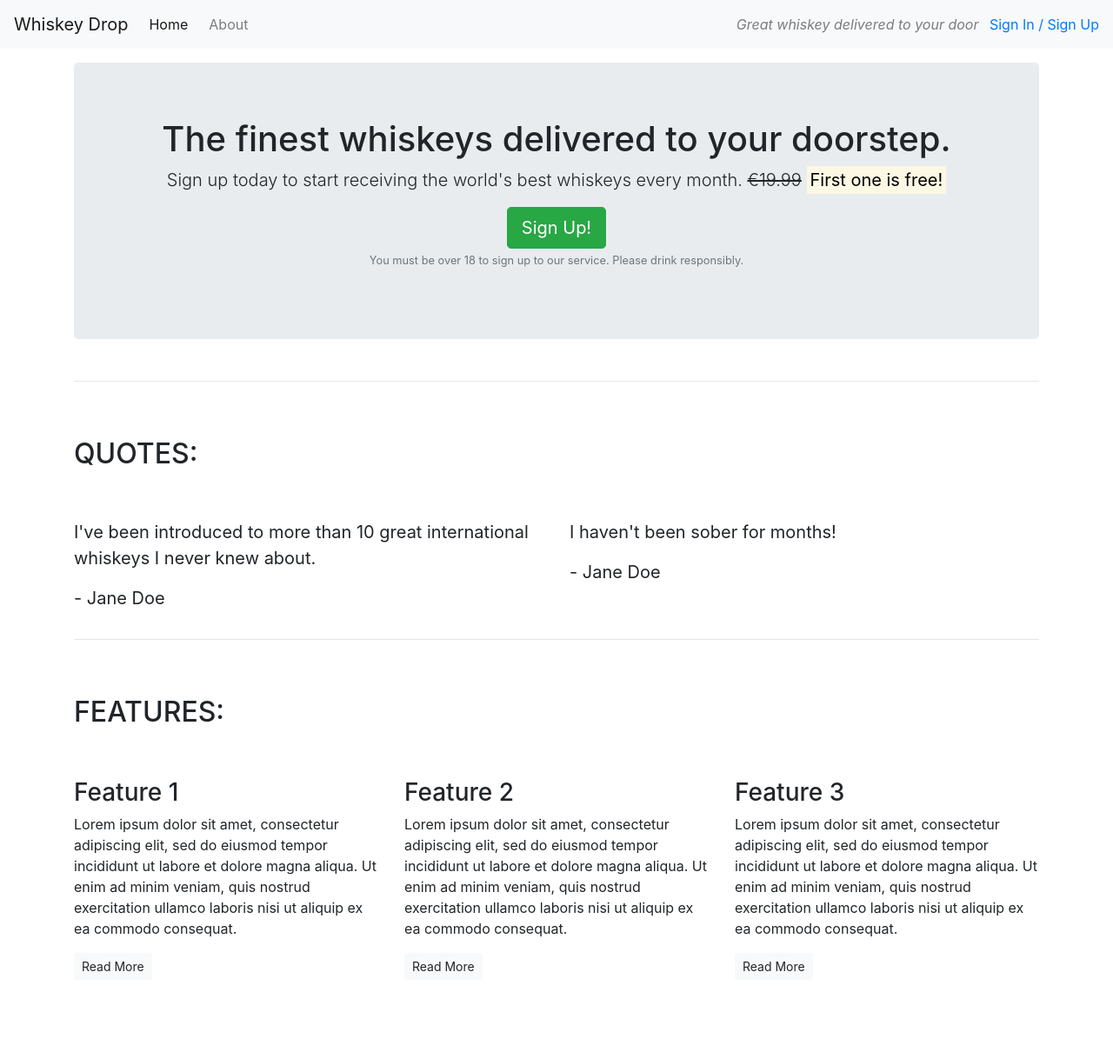
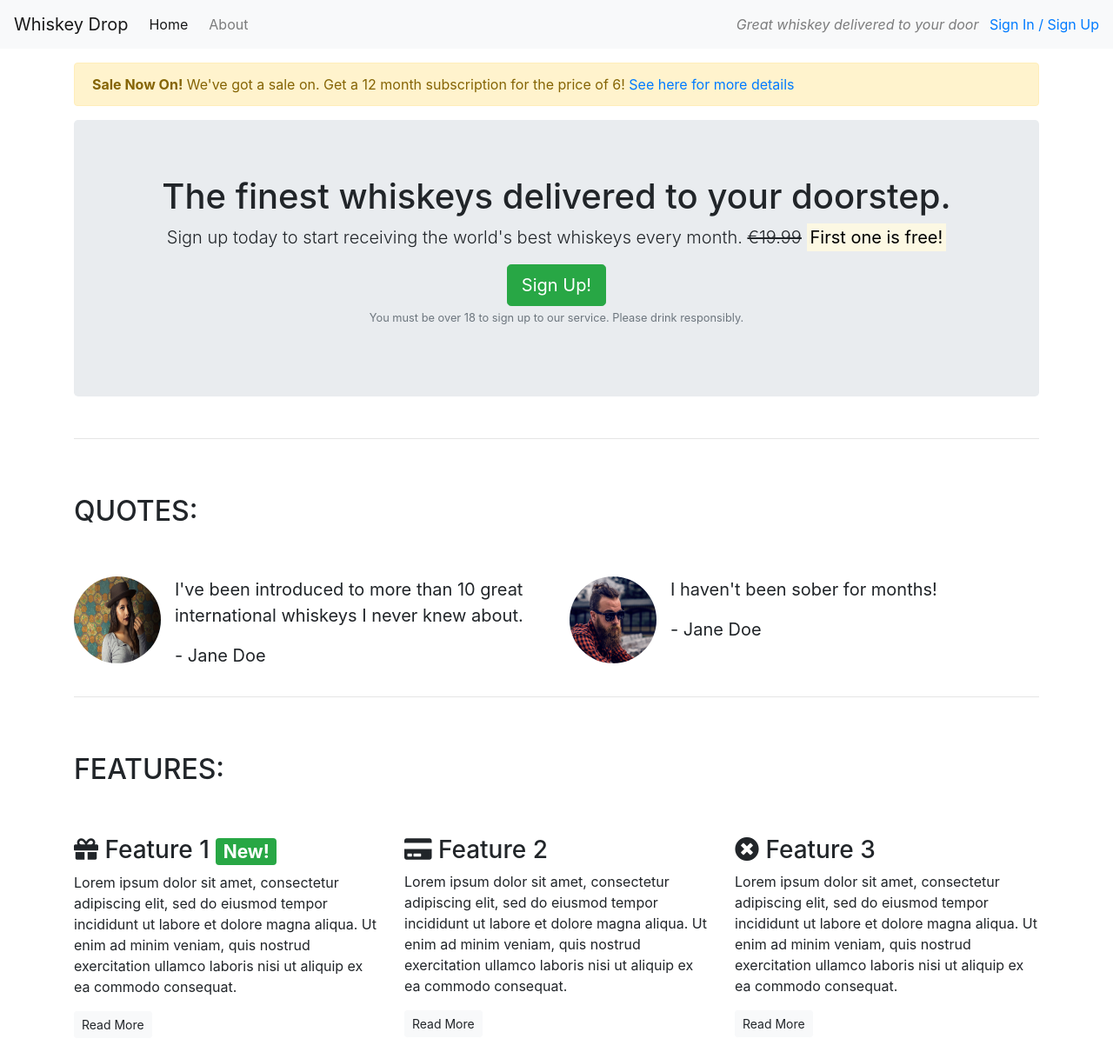
Before and after one commit to Sherrif-Isam/whiskey-drop, a plain HTML site: page index.html in a window 1280 px wide. Shown: the whole page at 87% size. Before the commit the page ends 1143 px from the top, so only its background shows below. Drawn offline with nearby package versions, Linux system fonts and the light colour scheme.

Commit message:
Add more styling and pictures

```diff
--- a/index.html
+++ b/index.html
@@ -5,6 +5,7 @@
     <meta name="viewport" content="width=device-width, initial-scale=1.0">
     <title>Whiskey Drop | Taste a new whiskey every month</title>
     <link rel="stylesheet" href="https://maxcdn.bootstrapcdn.com/bootstrap/4.1.3/css/bootstrap.min.css">
+    <link rel="stylesheet" href="https://use.fontawesome.com/releases/v5.6.1/css/all.css" integrity="sha384-gfdkjb5BdAXd+lj+gudLWI+BXq4IuLW5IT+brZEZsLFm++aCMlF1V92rMkPaX4PP" crossorigin="anonymous">
 </head>
 
 
@@ -28,6 +29,14 @@
     </nav>
 
     <article class="container mt-3">
+
+        <div class="row d-none d-sm-block">
+            <div class="col-12">
+                <div class="alert alert-warning">
+                    <strong>Sale Now On!</strong> We've got a sale on. Get a 12 month subscription for the price of 6! <a href="">See here for more details</a>
+                </div>
+            </div>
+        </div>
         <!-- Callout -->
         <div class="row">
             <div class="col-12">
@@ -57,16 +66,32 @@
 
             <div class="row">
                 <div class="col-12 col-md-6">
+
+                    <div class="media">
+                        <div class="d-none d-sm-block">
+                            <img src="images/girl-image.jpg" class="rounded-circle mr-3" height=100 width=100>
+                        </div>
+                        <div class="media-body">
                             <blockquote class="blockquote">
                                 <p>I've been introduced to more than 10 great international whiskeys I never knew about.</p>
                              <p>- Jane Doe</p>
                             </blockquote>
                         </div>
+                    </div>
+                </div>
                 <div class="col-12 col-md-6">
+
+                    <div class="media">
+                        <div class="d-none d-sm-block">
+                            <img src="images/guy-image.png" class="rounded-circle mr-3" height=100 width=100>
+                        </div>
+                        <div class="media-body">
                            <blockquote class="blockquote">
                                <p>I haven't been sober for months!</p>
                                <p>- Jane Doe</p>
                            </blockquote>
+                        </div>
+                    </div>
                 </div>
             </div>
         </section>
@@ -85,21 +110,21 @@
             <div class="row">
                 <div class="col-12 col-md-6 col-lg-4">
                     <div class="feature">
-                        <h3>Feature 1</h3>
+                        <h3> <i class="fas fa-gift d-none d-sm-inline"></i> Feature 1 <span class="badge badge-success">New!</span></h3>
                         <p>Lorem ipsum dolor sit amet, consectetur adipiscing elit, sed do eiusmod tempor incididunt ut labore et dolore magna aliqua. Ut enim ad minim veniam, quis nostrud exercitation ullamco laboris nisi ut aliquip ex ea commodo consequat.</p>
                         <p><a class="btn btn-sm btn-light" href="">Read More</a></p>
                     </div>
                 </div>
                 <div class="col-12 col-md-6 col-lg-4">
                     <div class="feature">
-                        <h3>Feature 2</h3>
+                        <h3> <i class="fas fa-credit-card d-none d-sm-inline"></i> Feature 2</h3>
                         <p>Lorem ipsum dolor sit amet, consectetur adipiscing elit, sed do eiusmod tempor incididunt ut labore et dolore magna aliqua. Ut enim ad minim veniam, quis nostrud exercitation ullamco laboris nisi ut aliquip ex ea commodo consequat.</p>
                         <p><a class="btn btn-sm btn-light" href="">Read More</a></p>
                     </div>
                 </div>
                 <div class="col-12 d-md-none d-lg-block col-lg-4">
                     <div class="feature">
-                        <h3>Feature 3</h3>
+                        <h3> <i class="fas fa-times-circle d-none d-sm-inline"></i> Feature 3</h3>
                         <p>Lorem ipsum dolor sit amet, consectetur adipiscing elit, sed do eiusmod tempor incididunt ut labore et dolore magna aliqua. Ut enim ad minim veniam, quis nostrud exercitation ullamco laboris nisi ut aliquip ex ea commodo consequat.</p>
                         <p><a class="btn btn-sm btn-light" href="">Read More</a></p>
                     </div>
```
Also changed, not shown: images/girl-image.jpg (added), images/guy-image.png (added). Lines whose indentation alone changed are shown as unchanged.
